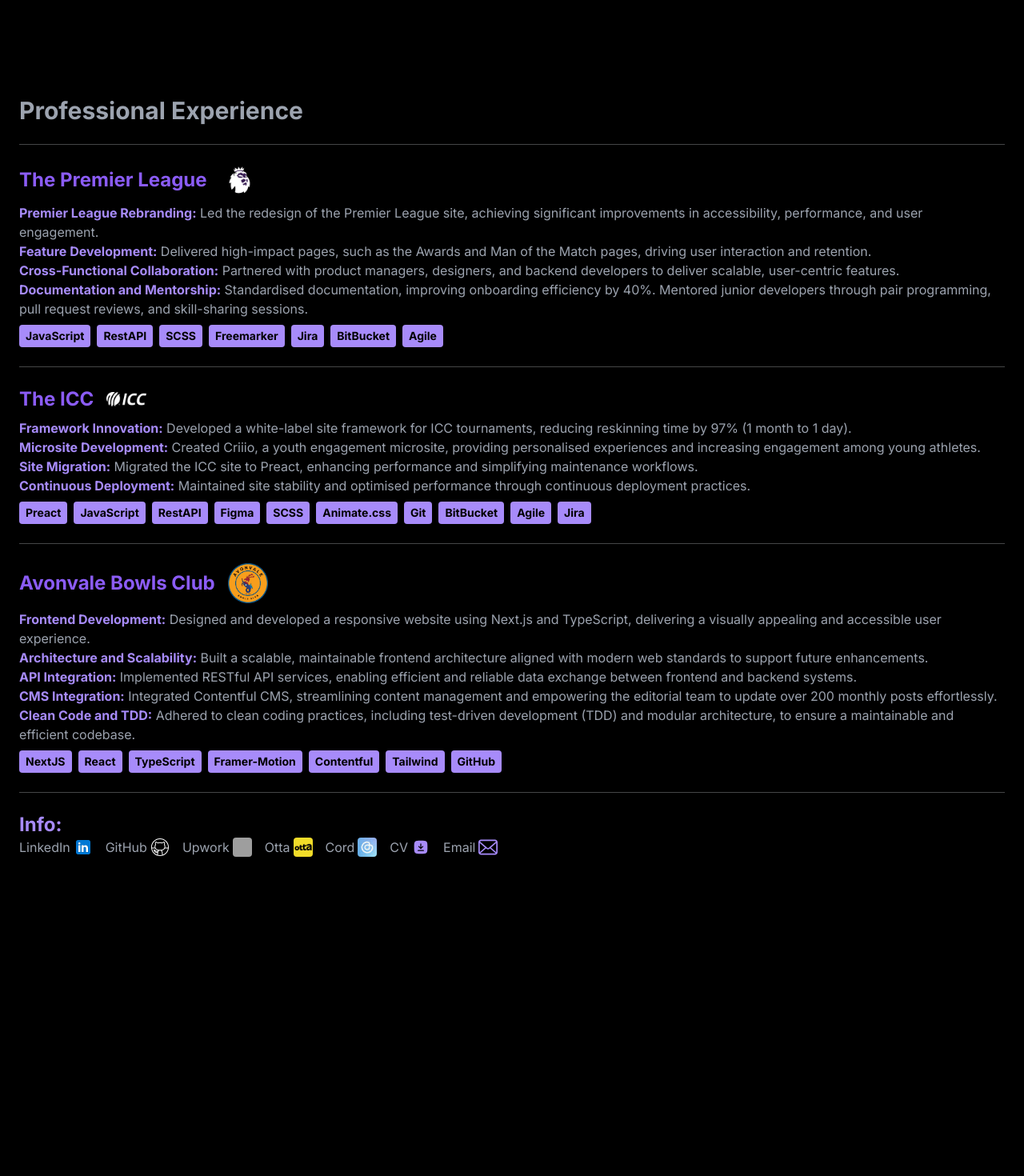
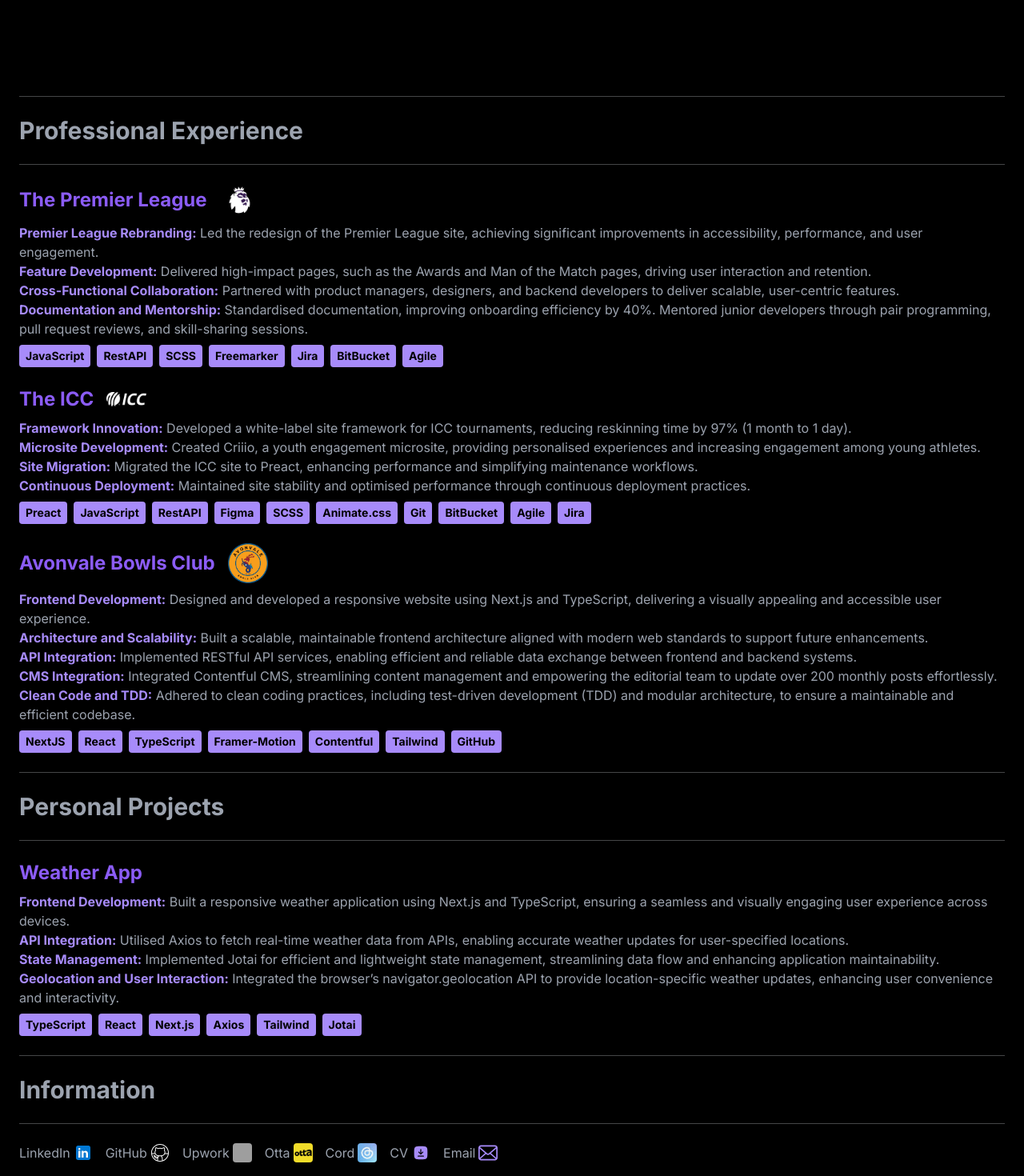
Before and after one commit to Daniel-CC-97/portfolio, a Next.js app: page / in a window 1280 px wide. Shown: the part 680-2150 px from the top of the page at 80% size. Before the commit the page ends 1775 px from the top, so only its background shows below. Built offline with nearby package versions, Linux system fonts and the light colour scheme; grey boxes are pictures that could not be loaded.

Commit message:
Add projects

```diff
--- a/src/app/components/contact.tsx
+++ b/src/app/components/contact.tsx
@@ -5,8 +5,12 @@
 
   return (
     <div className="mt-6">
-      <h2 className="text-violet-400 font-bold text-2xl">Info:</h2>
-      <div className="flex flex-wrap gap-4">
+      <hr className="border-grey-400 opacity-30"></hr>
+      <h2 className="text-3xl text-gray-400 my-6 font-bold inline-block">
+        Information
+      </h2>
+      <hr className="border-grey-400 opacity-30"></hr>
+      <div className="flex flex-wrap my-6 gap-4">
         {links.map((link) => (
           <a
             key={link.text}
--- a/src/app/components/work-experience.tsx
+++ b/src/app/components/work-experience.tsx
@@ -15,6 +15,7 @@
         <h3 className="font-bold text-violet-500 text-2xl hover:text-violet-400">
           {title}
         </h3>
+        {imageUrl ? (
           <Image
             src={imageUrl}
             height={50}
@@ -22,6 +23,9 @@
             alt={`Logo image for ${title}`}
             className="inline-block"
           />
+        ) : (
+          ""
+        )}
       </a>
       <div className="mt-2 text-gray-400">
         {summary.map((summaryPoint, index) => {
--- a/src/app/data/avonvale.json
+++ b/src/app/data/avonvale.json
@@ -8,9 +8,6 @@
     "Clean Code and TDD: Adhered to clean coding practices, including test-driven development (TDD) and modular architecture, to ensure a maintainable and efficient codebase."
   ],
   "imageUrl": "/images/avonvale-logo.png",
-  "backgroundColor": "#f5ac65",
-  "primaryColor": "#004d79",
-  "primaryColorLight": "#335a7d",
   "techStack": [
     "NextJS",
     "React",
--- a/src/app/data/icc.json
+++ b/src/app/data/icc.json
@@ -7,9 +7,6 @@
     "Continuous Deployment: Maintained site stability and optimised performance through continuous deployment practices."
   ],
   "imageUrl": "/images/ICC-logo.webp",
-  "backgroundColor": "#00175F",
-  "primaryColor": "#FA0CEB",
-  "primaryColorLight": "#FFB5D6",
   "techStack": [
     "Preact",
     "JavaScript",
--- a/src/app/data/prem.json
+++ b/src/app/data/prem.json
@@ -7,9 +7,6 @@
     "Documentation and Mentorship: Standardised documentation, improving onboarding efficiency by 40%. Mentored junior developers through pair programming, pull request reviews, and skill-sharing sessions."
   ],
   "imageUrl": "/images/prem-logo.png",
-  "backgroundColor": "#37003C",
-  "primaryColor": "#6CB2F9",
-  "primaryColorLight": "#ADD4F1",
   "techStack": [
     "JavaScript",
     "RestAPI",
--- /dev/null
+++ b/src/app/data/projects/weather-app.json
@@ -0,0 +1,12 @@
+{
+  "title": "Weather App",
+  "summary": [
+    "Frontend Development: Built a responsive weather application using Next.js and TypeScript, ensuring a seamless and visually engaging user experience across devices.",
+    "API Integration: Utilised Axios to fetch real-time weather data from APIs, enabling accurate weather updates for user-specified locations.",
+    "State Management: Implemented Jotai for efficient and lightweight state management, streamlining data flow and enhancing application maintainability.",
+    "Geolocation and User Interaction: Integrated the browser’s navigator.geolocation API to provide location-specific weather updates, enhancing user convenience and interactivity."
+  ],
+  "imageUrl": "",
+  "techStack": ["TypeScript", "React", "Next.js", "Axios", "Tailwind", "Jotai"],
+  "link": "https://weather-app-nine-ivory-14.vercel.app/"
+}
--- a/src/app/helpers/types.ts
+++ b/src/app/helpers/types.ts
@@ -2,9 +2,6 @@
   title: string;
   summary: string[];
   imageUrl: string;
-  backgroundColor: string;
-  primaryColor: string;
-  primaryColorLight: string;
   techStack: string[];
   link: string;
 }
--- a/src/app/page.tsx
+++ b/src/app/page.tsx
@@ -5,6 +5,7 @@
 import PremData from "./data/prem.json";
 import ICCData from "./data/icc.json";
 import AvonvaleBowlsData from "./data/avonvale.json";
+import WeatherAppData from "./data/projects/weather-app.json";
 import ContactMe from "./components/contact";
 
 const Home: NextPage = () => {
@@ -15,19 +16,27 @@
         {/* <div className="h-screen z-1"></div> */}
 
         <div className="min-h-screen z-10 relative">
-          <h2 className="text-3xl text-gray-400 mb-6 font-bold inline-block">
+          <hr className="border-grey-400 opacity-30"></hr>
+
+          <h2 className="text-3xl text-gray-400 my-6 font-bold inline-block">
             Professional Experience
           </h2>
+          <div className="">
             <hr className="border-grey-400 opacity-30"></hr>
 
             <WorkExperience data={PremData}></WorkExperience>
-          <hr className="border-grey-400 opacity-30"></hr>
 
             <WorkExperience data={ICCData}></WorkExperience>
-          <hr className="border-grey-400 opacity-30"></hr>
 
             <WorkExperience data={AvonvaleBowlsData}></WorkExperience>
+          </div>
+
           <hr className="border-grey-400 opacity-30"></hr>
+          <h2 className="text-3xl text-gray-400 my-6 font-bold inline-block">
+            Personal Projects
+          </h2>
+          <hr className="border-grey-400 opacity-30"></hr>
+          <WorkExperience data={WeatherAppData}></WorkExperience>
 
           <ContactMe></ContactMe>
         </div>
```
Lines whose indentation alone changed are shown as unchanged.
